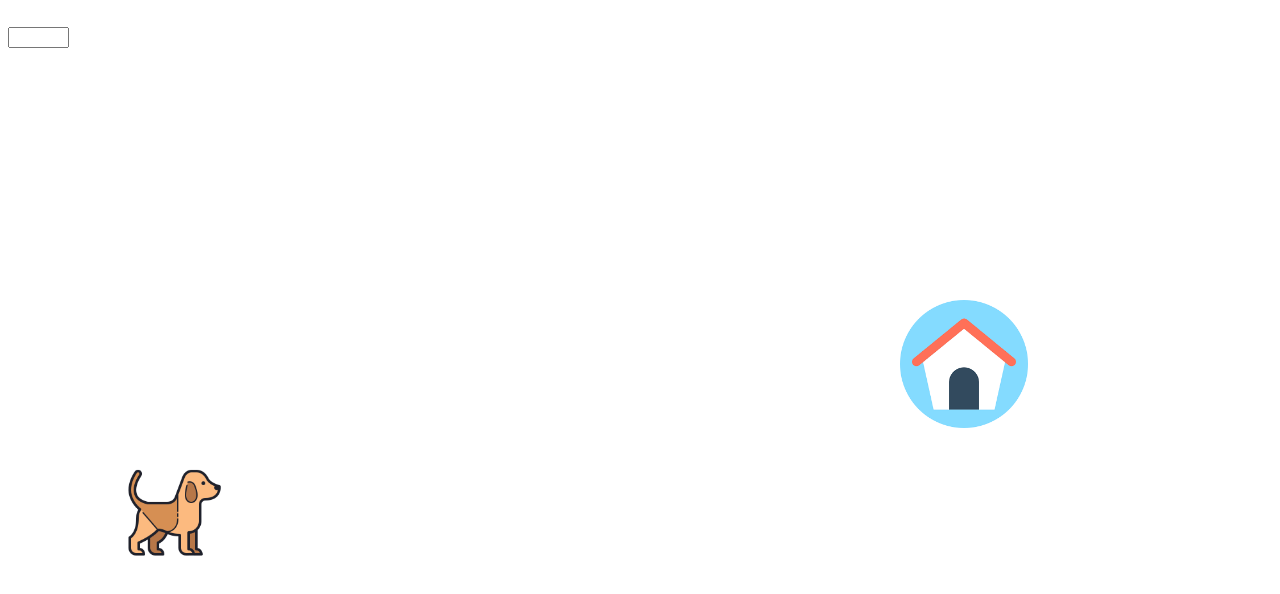
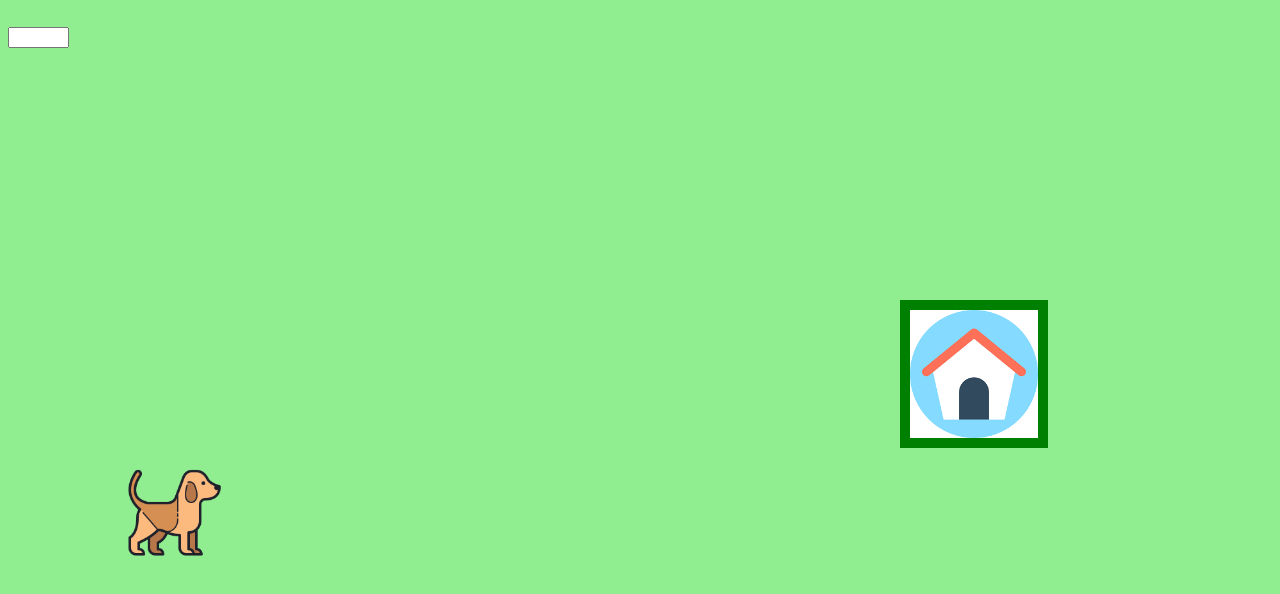
Before and after one commit to JCHushs/dogmario, a plain HTML site: page index.html in a window 1280 px wide. Drawn offline with nearby package versions, Linux system fonts and the light colour scheme.

Commit message:
Cor de Fundo e Bordas

```diff
--- a/css/estilo.css
+++ b/css/estilo.css
@@ -2,6 +2,9 @@
 	width: 8em;
 	margin-top: 400px;
 	margin-left: 100px;
+	border-width: 10px;
+	border-color: green;
+	border-style: hidden;
 }
 
 #casa {
@@ -9,6 +12,9 @@
 	position: absolute;
 	top: 300px;
 	left: 900px;
+	border-width: 10px;
+	border-color: green;
+	border-style: solid;
 }
 
 #campo {
@@ -16,3 +22,8 @@
 	display: block;
 	margin-top: 2em;
 }
+
+body{
+	background-color: #90ee90 ;
+
+}
```
